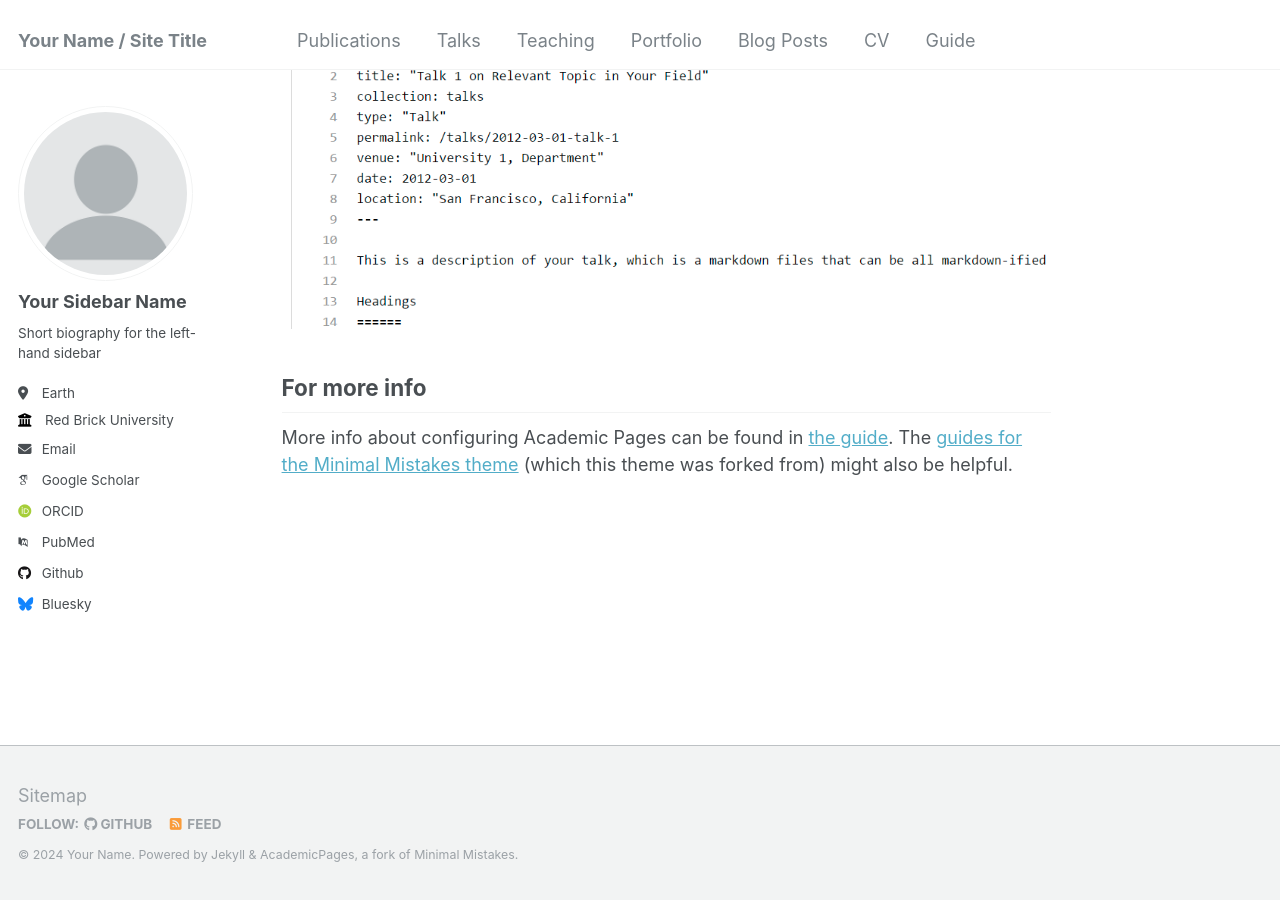
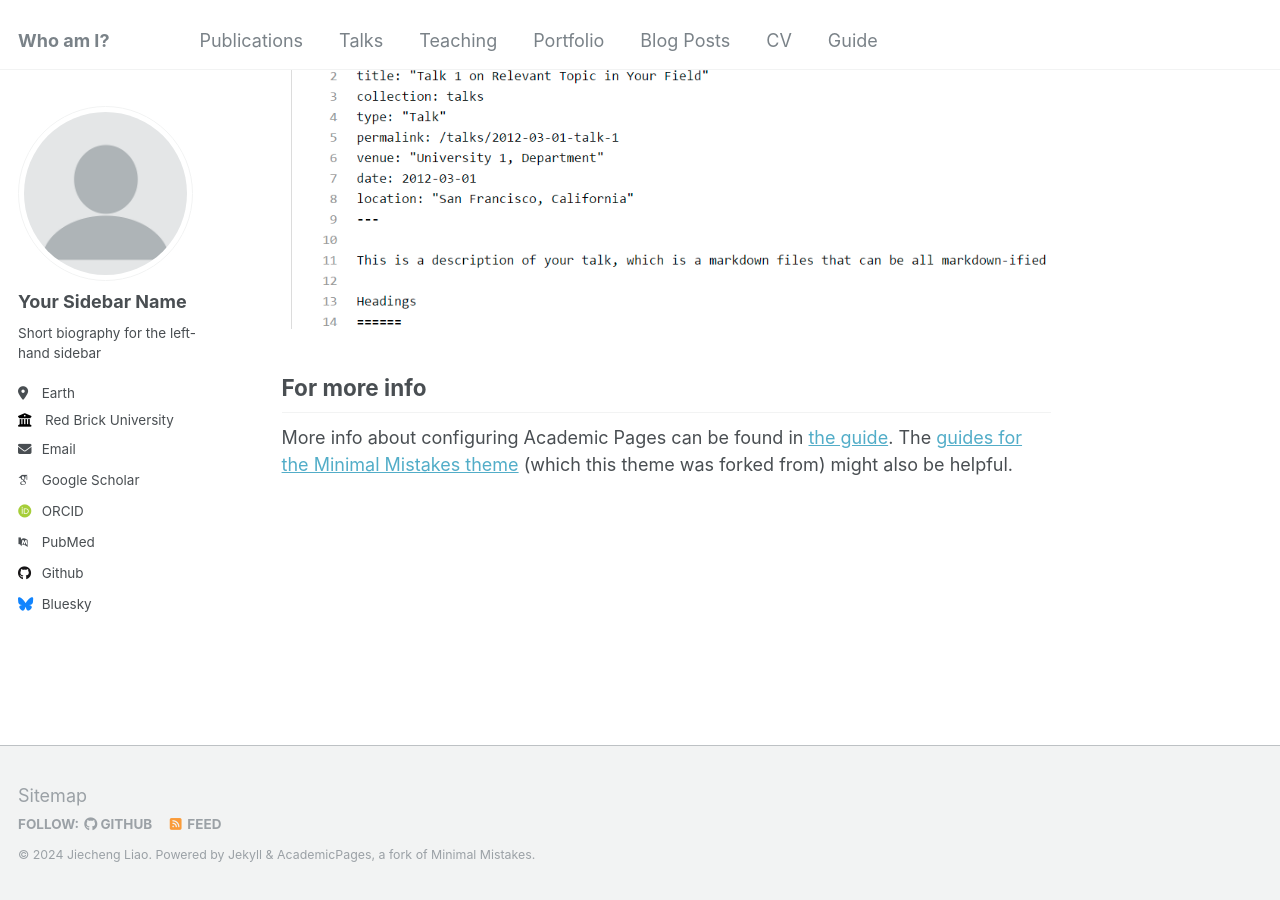
Before and after one commit to ffftuanxxx/ffftuanxxx.github.io, a Jekyll site: the page built from _pages/about.md, in a window 1280 px wide and 900 px high, scrolled down 2675 px. Built offline with Jekyll 4.4.1, drawn with Linux system fonts in a browser that asks for light colours; some web fonts are replaced.

Commit message:
Update _config.yml

```diff
--- a/_config.yml
+++ b/_config.yml
@@ -8,13 +8,13 @@
 
 # Basic Site Settings
 locale                   : "en-US"
-title                    : "Your Name / Site Title"
+title                    : "Who am I?"
 title_separator          : "-"
-name                     : &name "Your Name"
+name                     : &name "Jiecheng Liao"
 description              : &description "personal description"
-url                      : https://academicpages.github.io # the base hostname & protocol for your site e.g. "https://mmistakes.github.io"
+url                      : https://ffftuanxxx.github.io # the base hostname & protocol for your site e.g. "https://mmistakes.github.io"
 baseurl                  : "" # the subpath of your site, e.g. "/blog"
-repository               : "academicpages/academicpages.github.io"
+repository               : "ffftuanxxx/ffftuanxxx.github.io"
 
 # Site Author - The following control what appear as part of the author content on the side bar.
 #               If a field is blank the icon and link will not appear, otherwise it will be shown.
```
